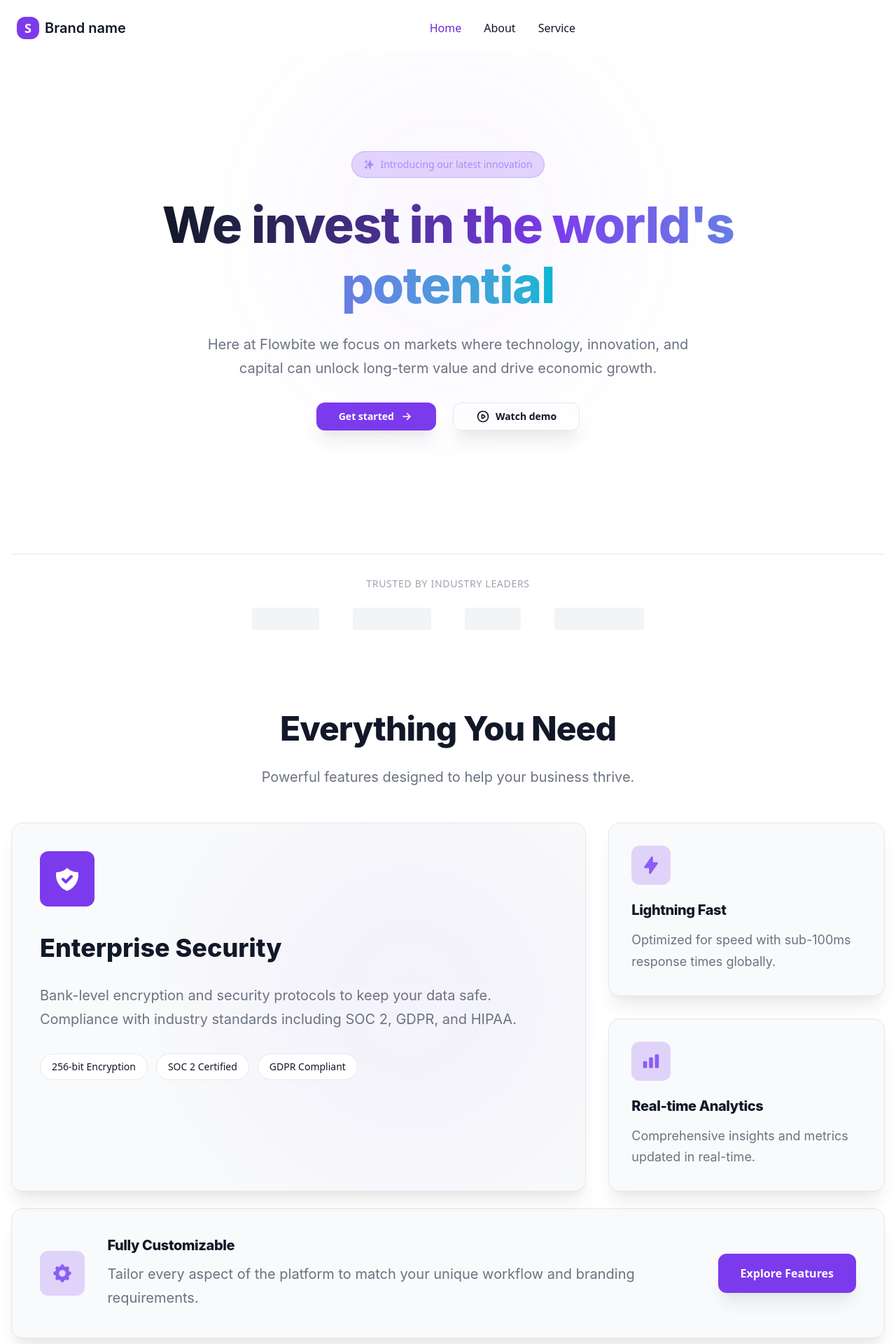
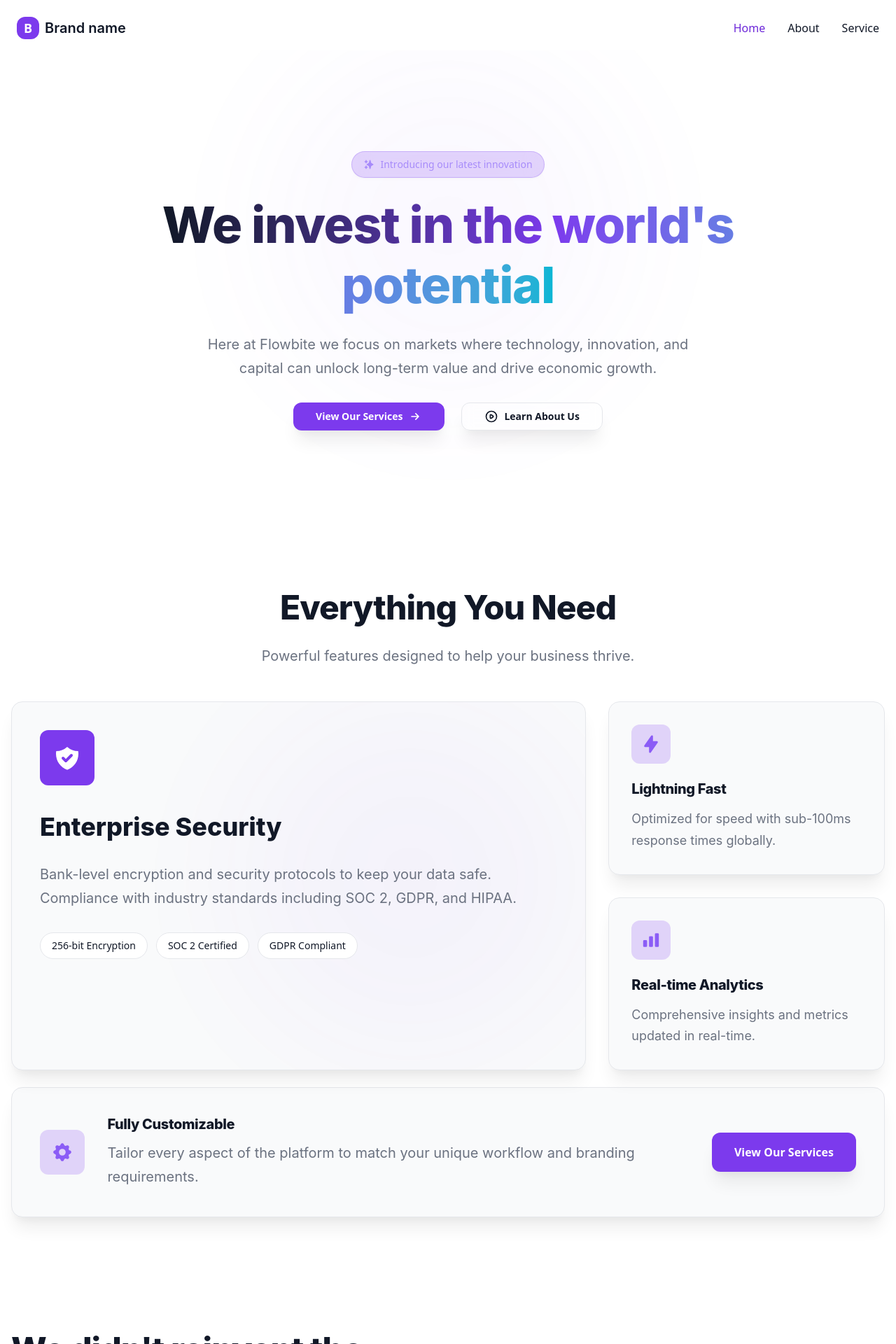
Before and after one commit to codedesignapp/ai-companion-react-vite-template, a React (Vite) app: page / in a window 1280 px wide. Shown: the top 1920 px of the page at 70% size. Built offline with nearby package versions, Linux system fonts and the light colour scheme.

Commit message:
apply content bug fix amd foxomg not workign buttons

```diff
--- a/scripts/apply-content.ts
+++ b/scripts/apply-content.ts
@@ -50,17 +50,21 @@ function replaceTextInFile(
     let content = fs.readFileSync(filePath, "utf-8");
     const lines = content.split("\n");
 
-    // Helper to escape apostrophes if the string is single-quoted
+    // Helper to escape quotes based on the surrounding quote type
     const escapeForQuoteType = (text: string, contextLine: string): string => {
-      // Check if the old text is within single quotes
+      // Check if the old text is within single or double quotes
       const singleQuotePattern = `'${escapeRegex(oldText)}'`;
       const doubleQuotePattern = `"${escapeRegex(oldText)}"`;
 
       if (new RegExp(singleQuotePattern).test(contextLine)) {
         // Single-quoted string: escape apostrophes with backslash
         return text.replace(/'/g, "\\'");
+      } else if (new RegExp(doubleQuotePattern).test(contextLine)) {
+        // Double-quoted string: escape double quotes with backslash
+        return text.replace(/"/g, '\\"');
       }
-      // Double-quoted strings don't need apostrophe escaping
+
+      // If we can't determine quote type, don't escape (safer default)
       return text;
     };
 
--- a/src/blocks/AboutHero.tsx
+++ b/src/blocks/AboutHero.tsx
@@ -35,11 +35,11 @@ export function AboutHero() {
         <div className="flex flex-col gap-4 sm:flex-row sm:justify-center sm:gap-4">
           <Button
             as="a"
-            href="#"
+            href="/service"
             color="blue"
             className="ds-button inline-flex justify-center items-center gap-2 text-white bg-primary-600 hover:bg-primary-700 shadow-lg shadow-primary-500/25 hover:shadow-glow-primary"
           >
-            Join our team
+            View Our Services
             <svg
               className="w-5 h-5"
               fill="none"
--- a/src/blocks/BentoFeatures.tsx
+++ b/src/blocks/BentoFeatures.tsx
@@ -116,10 +116,10 @@ export function BentoFeatures() {
               </p>
             </div>
             <a
-              href="#"
+              href="/service"
               className="ds-button bg-primary-600 hover:bg-primary-700 text-white whitespace-nowrap"
             >
-              Explore Features
+              View Our Services
             </a>
           </div>
         </div>
--- a/src/blocks/CTA.tsx
+++ b/src/blocks/CTA.tsx
@@ -57,11 +57,11 @@ export function CTA() {
             </p>
             <Button
               as="a"
-              href="#"
+              href="/service"
               color="blue"
               className="ds-button inline-flex items-center gap-2 text-white bg-primary-600 hover:bg-primary-500 hover:shadow-glow-primary shadow-primary-500/20 active:scale-95"
             >
-              Get started
+              View Our Services
               <svg
                 className="w-5 h-5"
                 fill="none"
--- a/src/blocks/FooterSection.tsx
+++ b/src/blocks/FooterSection.tsx
@@ -21,12 +21,13 @@ export function FooterSection() {
           style={{ fontFamily: 'var(--heading-font)' }}
         >
           <div
-            className="mr-2 h-8 w-8 bg-primary-600 flex items-center justify-center"
+            className="ds-brand-icon mr-2 h-8 w-8 bg-primary-600 flex items-center justify-center"
             style={{ borderRadius: 'var(--icon-container-radius)' }}
+            title="Brand Icon"
           >
-            <span className="text-white font-bold text-lg">S</span>
+            <span className="text-white font-bold text-lg">B</span>
           </div>
-          Brand name
+          <span className="ds-brand-name">Brand name</span>
         </Link>
         <p className="ds-body my-6 text-text-secondary">
           Open-source library of over 400+ web components and interactive elements built for better web.
--- a/src/blocks/HeaderNavigation.tsx
+++ b/src/blocks/HeaderNavigation.tsx
@@ -21,15 +21,16 @@ export function HeaderNavigation() {
       <nav className="bg-surface border-border px-4 lg:px-6 py-4 mt-2">
         <div className="flex flex-wrap justify-between items-center mx-auto max-w-screen-xl">
           <Link to="/" className="flex items-center">
-            {/* Stylized Text Logo */}
+            {/* Stylized Text Logo - uses first letter of brand name */}
             <div
-              className="mr-2 h-8 w-8 bg-primary-600 flex items-center justify-center"
+              className="ds-brand-icon mr-2 h-8 w-8 bg-primary-600 flex items-center justify-center"
               style={{ borderRadius: 'var(--icon-container-radius)' }}
+              title="Brand Icon"
             >
-              <span className="text-white font-bold text-lg">S</span>
+              <span className="text-white font-bold text-lg">B</span>
             </div>
             <span
-              className="self-center text-xl font-semibold whitespace-nowrap text-text-primary"
+              className="ds-brand-name self-center text-xl font-semibold whitespace-nowrap text-text-primary"
               style={{ fontFamily: 'var(--heading-font)' }}
             >
               Brand name
@@ -77,7 +78,7 @@ export function HeaderNavigation() {
           </div>
           <div
             className={`${isMenuOpen ? "block" : "hidden"
-              } justify-between items-center w-full lg:flex lg:w-auto lg:order-1`}
+              } justify-between items-center w-full lg:flex lg:w-auto lg:order-1 lg:ml-auto`}
             id="mobile-menu-2"
           >
             <ul className="flex flex-col mt-4 font-medium lg:flex-row lg:space-x-8 lg:mt-0">
--- a/src/blocks/Hero.tsx
+++ b/src/blocks/Hero.tsx
@@ -71,18 +71,18 @@ export function Hero() {
             <div className="ds-hero-actions flex flex-col gap-4 sm:flex-row sm:gap-6">
               <Button
                 as="a"
-                href="#"
+                href="/service"
                 color="blue"
                 className="ds-button inline-flex justify-center items-center gap-2 text-white bg-primary-600 hover:bg-primary-500 hover:shadow-glow-primary shadow-primary-500/20 active:scale-95"
               >
-                Get started
+                View Our Services
                 <svg className="w-5 h-5" fill="none" stroke="currentColor" viewBox="0 0 24 24">
                   <path strokeLinecap="round" strokeLinejoin="round" strokeWidth={2} d="M13 7l5 5m0 0l-5 5m5-5H6" />
                 </svg>
               </Button>
               <Button
                 as="a"
-                href="#"
+                href="/about"
                 outline
                 className="ds-button inline-flex justify-center items-center gap-2 text-text-primary bg-white/5 backdrop-blur-sm hover:bg-surface-elevated/80 border border-border hover:shadow-lg active:scale-95"
               >
@@ -90,7 +90,7 @@ export function Hero() {
                   <path strokeLinecap="round" strokeLinejoin="round" strokeWidth={2} d="M14.752 11.168l-3.197-2.132A1 1 0 0010 9.87v4.263a1 1 0 001.555.832l3.197-2.132a1 1 0 000-1.664z" />
                   <path strokeLinecap="round" strokeLinejoin="round" strokeWidth={2} d="M21 12a9 9 0 11-18 0 9 9 0 0118 0z" />
                 </svg>
-                Watch demo
+                Learn About Us
               </Button>
             </div>
           </div>
@@ -124,8 +124,8 @@ export function Hero() {
           />
         </div>
 
-        {/* Trust indicators - INSIDE wrapper to avoid being affected by parent flex */}
-        <div className="ds-hero-trust mx-auto max-w-screen-xl px-4 w-full">
+        {/* Trust indicators - HIDDEN */}
+        <div className="ds-hero-trust mx-auto max-w-screen-xl px-4 w-full hidden">
           <div className="mt-8 pt-8 border-t border-border">
             <p className="text-sm font-medium text-text-tertiary mb-6 uppercase tracking-wider text-center">
               Trusted by industry leaders
--- a/src/blocks/PricingTables.tsx
+++ b/src/blocks/PricingTables.tsx
@@ -146,14 +146,14 @@ export function PricingTables() {
               {/* CTA Button */}
               <Button
                 as="a"
-                href="#"
+                href="/about"
                 color={plan.name === "Company" ? "blue" : "gray"}
                 className={`ds-button w-full justify-center mt-auto ${plan.name === "Company"
                   ? "text-white bg-primary-600 hover:bg-primary-500 hover:shadow-glow-primary shadow-primary-500/20"
                   : "text-text-primary bg-surface-elevated hover:bg-surface-subtle border border-border hover:border-primary-300"
                   }`}
               >
-                Get started
+                Learn More
               </Button>
             </div>
           ))}
--- a/src/blocks/ServicesHero.tsx
+++ b/src/blocks/ServicesHero.tsx
@@ -36,22 +36,22 @@ export function ServicesHero() {
         <div className="flex flex-col gap-4 sm:flex-row sm:justify-center sm:gap-4">
           <Button
             as="a"
-            href="#"
+            href="/about"
             color="blue"
             className="ds-button inline-flex justify-center items-center gap-2 text-white bg-primary-600 hover:bg-primary-700 shadow-lg shadow-primary-500/25 hover:shadow-glow-primary"
           >
-            Get started
+            Learn About Us
             <svg className="w-5 h-5" fill="none" stroke="currentColor" viewBox="0 0 24 24">
               <path strokeLinecap="round" strokeLinejoin="round" strokeWidth={2} d="M13 7l5 5m0 0l-5 5m5-5H6" />
             </svg>
           </Button>
           <Button
             as="a"
-            href="#"
+            href="/service"
             outline
             className="ds-button inline-flex justify-center items-center gap-2 text-text-primary bg-surface-elevated hover:bg-surface-subtle border border-border"
           >
-            Schedule a demo
+            View All Services
           </Button>
         </div>
       </div>
--- a/src/blocks/TeamSection.tsx
+++ b/src/blocks/TeamSection.tsx
@@ -77,7 +77,7 @@ export function TeamSection() {
               className="ds-card items-center bg-surface/[var(--card-bg-opacity)] sm:flex border border-border hover:border-primary-300 dark:hover:border-primary-700 overflow-hidden group"
             >
               {/* Member Image */}
-              <a href="#" className="block sm:w-48 flex-shrink-0 relative overflow-hidden">
+              <a href="/about" className="block sm:w-48 flex-shrink-0 relative overflow-hidden">
                 <div className="absolute inset-0 bg-primary-600/10 group-hover:bg-transparent ds-transition z-10" />
                 <img
                   className="w-full h-full object-cover group-hover:scale-110 ds-transition"
@@ -95,7 +95,7 @@ export function TeamSection() {
                 />
 
                 <h3 className="ds-heading-3 text-text-primary mb-1 relative">
-                  <a href="#" className="hover:text-primary-600 dark:hover:text-primary-400 ds-transition">{member.name}</a>
+                  <a href="/about" className="hover:text-primary-600 dark:hover:text-primary-400 ds-transition">{member.name}</a>
                 </h3>
                 <span
                   className="text-sm font-bold bg-clip-text text-transparent bg-gradient-to-r from-primary-600 to-secondary-500 uppercase tracking-wider"
@@ -117,7 +117,7 @@ export function TeamSection() {
                   ].map(({ Icon, label }, i) => (
                     <li key={i}>
                       <a
-                        href="#"
+                        href="/about"
                         className="text-text-tertiary hover:text-primary-600 dark:hover:text-primary-400 ds-transition hover:scale-110 block"
                         aria-label={label}
                       >
```
